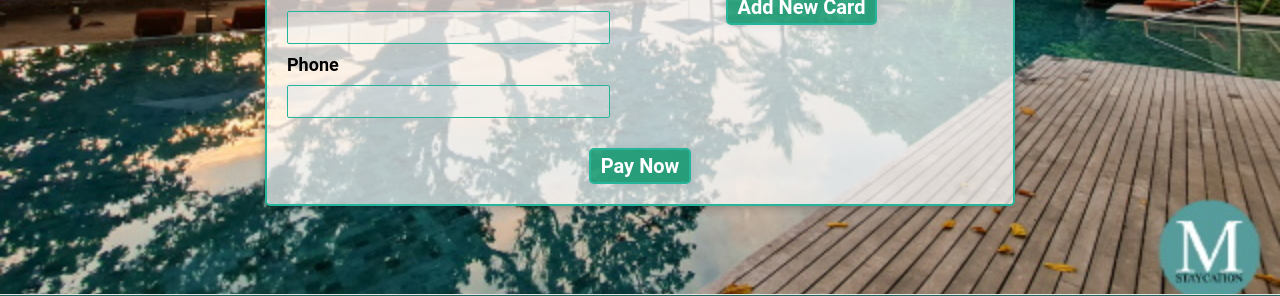
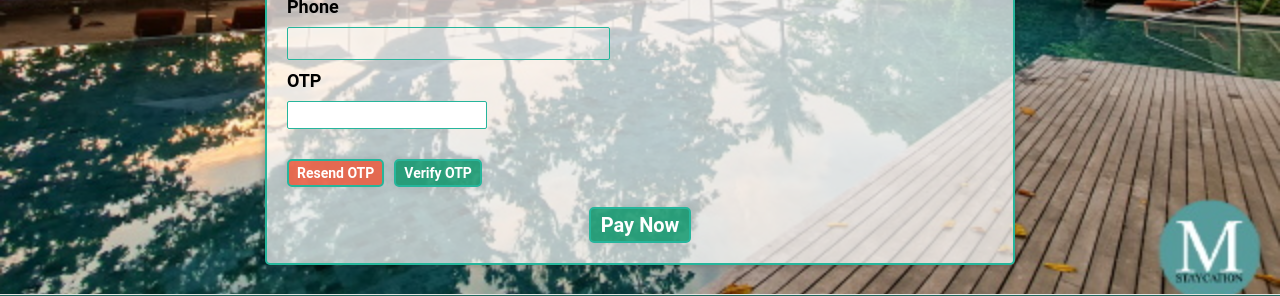
Before and after one commit to cynos28/Hotel-Reservation-system, a React (Create React App) app in the folder client/: page /add-payment in a window 1280 px wide. Shown: the part 571-867 px from the top of the page. Built offline with nearby package versions, Linux system fonts and the light colour scheme; no server answers.

Commit message:
OTP css styling

```diff
--- a/client/src/pages/Payments/AddPayment/index.js
+++ b/client/src/pages/Payments/AddPayment/index.js
@@ -14,8 +14,6 @@ function AddPayment() {
   const navigate = useNavigate();
   const location = useLocation();
   const currentPath = location.pathname;
-
-  // const { bookingId } = useParams();
 
   const { user } = useSelector((state) => state.auth);
   const { type, total } = useSelector((state) => state.payment);
@@ -101,6 +99,9 @@ function AddPayment() {
   const onNavigateToAddCard = () => {
     navigate(`/add-card`);
   };
+  const handleVerifyOTP = () => {};
+
+  const handleResendOTP = () => {};
 
   return (
     <div>
@@ -151,6 +152,29 @@ function AddPayment() {
                   title="Please enter a 10-digit phone number"
                 />
                 <br />
+                <label className="payment_lable">OTP</label>
+                <br />
+                <input
+                  className="payment_input"
+                  type="text"
+                  name="otp"
+                  maxLength={6}
+                />
+                <br />
+                <button
+                  className="resend_otp_btn"
+                  type="button"
+                  onClick={handleResendOTP}
+                >
+                  Resend OTP
+                </button>
+                <button
+                  className="verify_otp_btn"
+                  type="button"
+                  onClick={handleVerifyOTP}
+                >
+                  Verify OTP
+                </button>
               </div>
               <div className="payment_form_pay_left">
                 <h4 className="card_topic">Booking Details..</h4>
--- a/client/src/pages/Payments/AddPayment/styles.css
+++ b/client/src/pages/Payments/AddPayment/styles.css
@@ -134,3 +134,57 @@ input[type="number"] {
   width: 100%;
   height: 175px;
 }
+
+.payment_input[type="text"][name="otp"] {
+  width: 200px;
+  font-size: 14px;
+}
+.verify_otp_btn {
+  background-color: #019365c7;
+  border: 2px solid #26b59b;
+  color: white;
+  font-size: 20px;
+  font-weight: bold;
+  margin: auto;
+  margin-top: 20px;
+  justify-content: center;
+  border-radius: 5px;
+  cursor: pointer;
+  text-transform: capitalize;
+  text-decoration: none;
+  box-shadow: 0 0 10px rgba(0, 0, 0, 0.1);
+  padding: 4px 10px;
+  margin-left: 10px;
+}
+.verify_otp_btn:hover {
+  background-color: white;
+  border: 2px solid #26b59b;
+  color: #015a1cd9;
+}
+
+.resend_otp_btn {
+  background-color: #eb5c40dd;
+  border: 2px solid #26b59b;
+  color: white;
+  font-size: 20px;
+  font-weight: bold;
+  margin: auto;
+  margin-top: 20px;
+  justify-content: center;
+  border-radius: 5px;
+  cursor: pointer;
+  text-transform: capitalize;
+  text-decoration: none;
+  box-shadow: 0 0 10px rgba(0, 0, 0, 0.1);
+  padding: 4px 10px;
+}
+.resend_otp_btn:hover {
+  background-color: white;
+  border: 2px solid #26b59b;
+  color: #015a1cd9;
+}
+.verify_otp_btn,
+.resend_otp_btn {
+  font-size: 14px;
+  padding: 4px 8px;
+}
```
